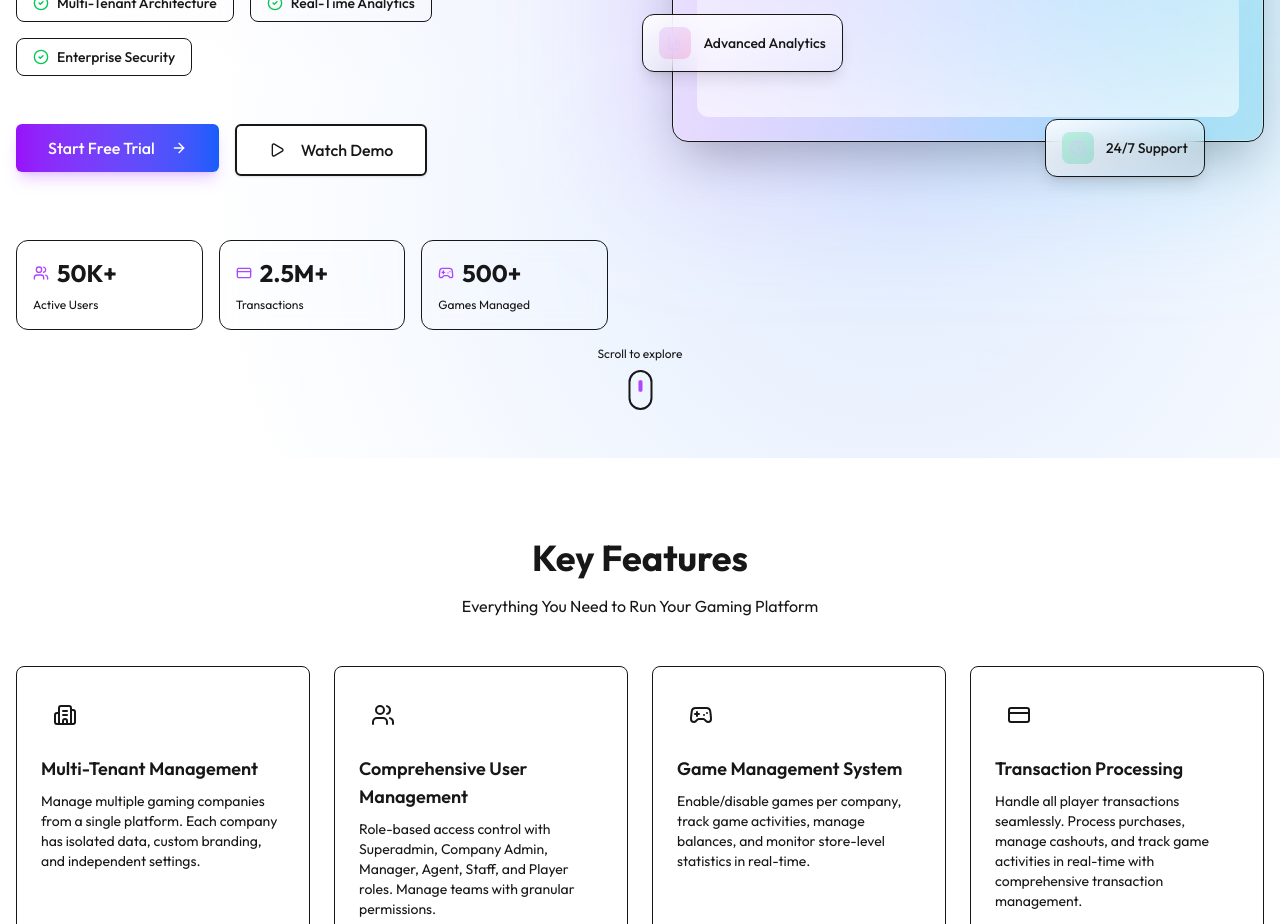
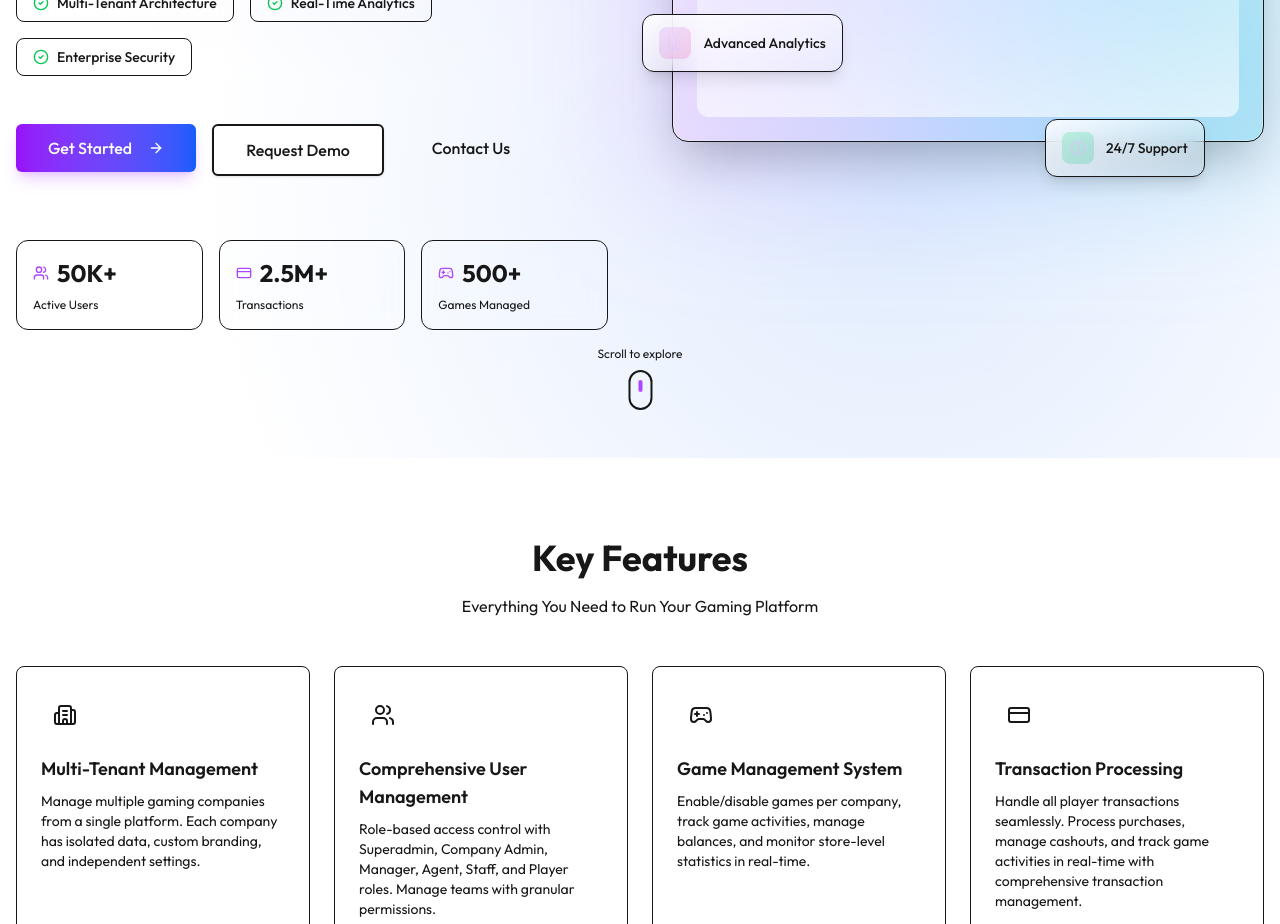
Before and after one commit to aminofabian/bruii-landing-page, a Next.js app: page / in a window 1280 px wide. Shown: the part 940-1864 px from the top of the page. Built offline with nearby package versions, Linux system fonts and the light colour scheme.

Commit message:
Removed the "Watch Demo" button and the Play icon import. The rest of the design, including gradients and animations, remains unchanged.

```diff
--- a/src/components/landing/hero-section.tsx
+++ b/src/components/landing/hero-section.tsx
@@ -7,7 +7,7 @@ import { useEffect, useState } from "react";
 import dashboardImage from "@/app/dashboard.png";
 import {
   Building2, Users, Gamepad2, CreditCard, Gift, Network, TrendingUp, Zap,
-  ArrowRight, CheckCircle2, Play, Sparkles, BarChart3, Shield, Clock
+  ArrowRight, CheckCircle2, Sparkles, BarChart3, Shield, Clock
 } from "lucide-react";
 
 interface Metric {
@@ -132,16 +132,22 @@ export default function HeroSection() {
                 size="lg"
                 className="text-base px-8 py-6 bg-gradient-to-r from-purple-600 to-blue-600 hover:from-purple-700 hover:to-blue-700 text-white shadow-lg shadow-purple-500/25 hover:shadow-purple-500/40 transition-all duration-300 group"
               >
-                Start Free Trial
+                Get Started
                 <ArrowRight className="ml-2 w-5 h-5 group-hover:translate-x-1 transition-transform" />
               </Button>
               <Button
                 size="lg"
                 variant="outline"
-                className="text-base px-8 py-6 border-2 hover:bg-muted/50 backdrop-blur-sm group"
+                className="text-base px-8 py-6 border-2 hover:bg-muted/50 backdrop-blur-sm"
               >
-                <Play className="mr-2 w-5 h-5 group-hover:scale-110 transition-transform" />
-                Watch Demo
+                Request Demo
+              </Button>
+              <Button
+                size="lg"
+                variant="ghost"
+                className="text-base px-8 py-6"
+              >
+                Contact Us
               </Button>
             </div>
 
```
